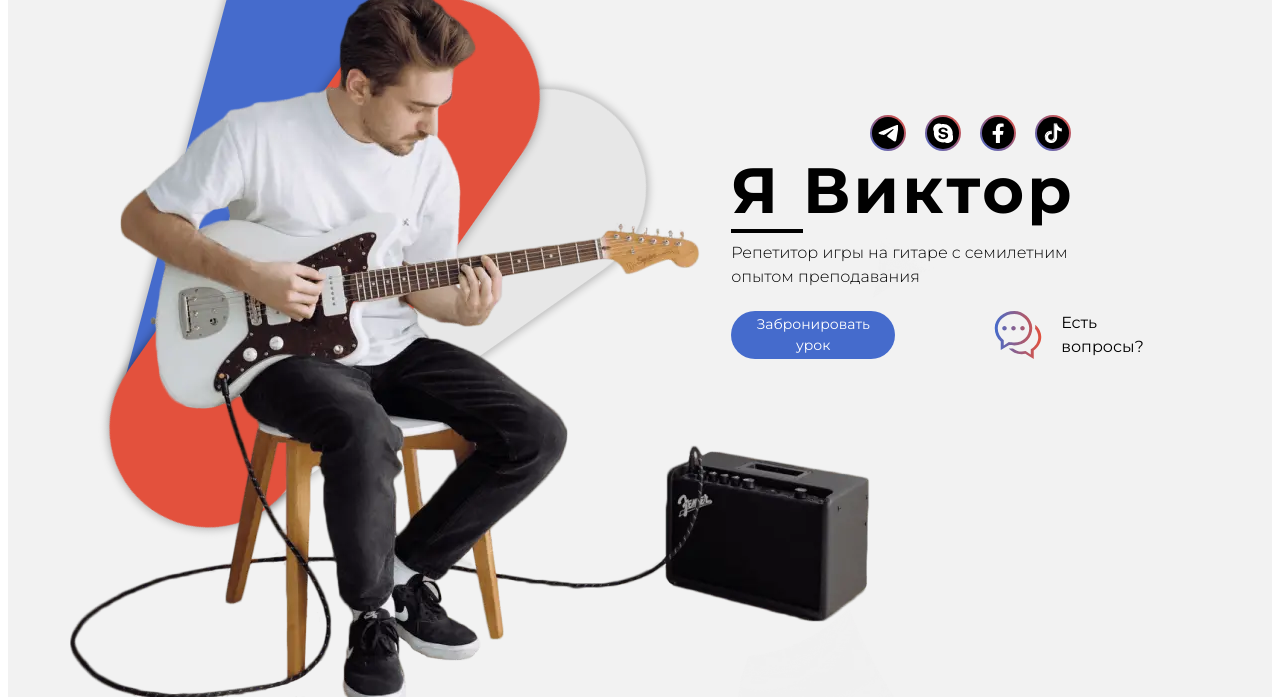
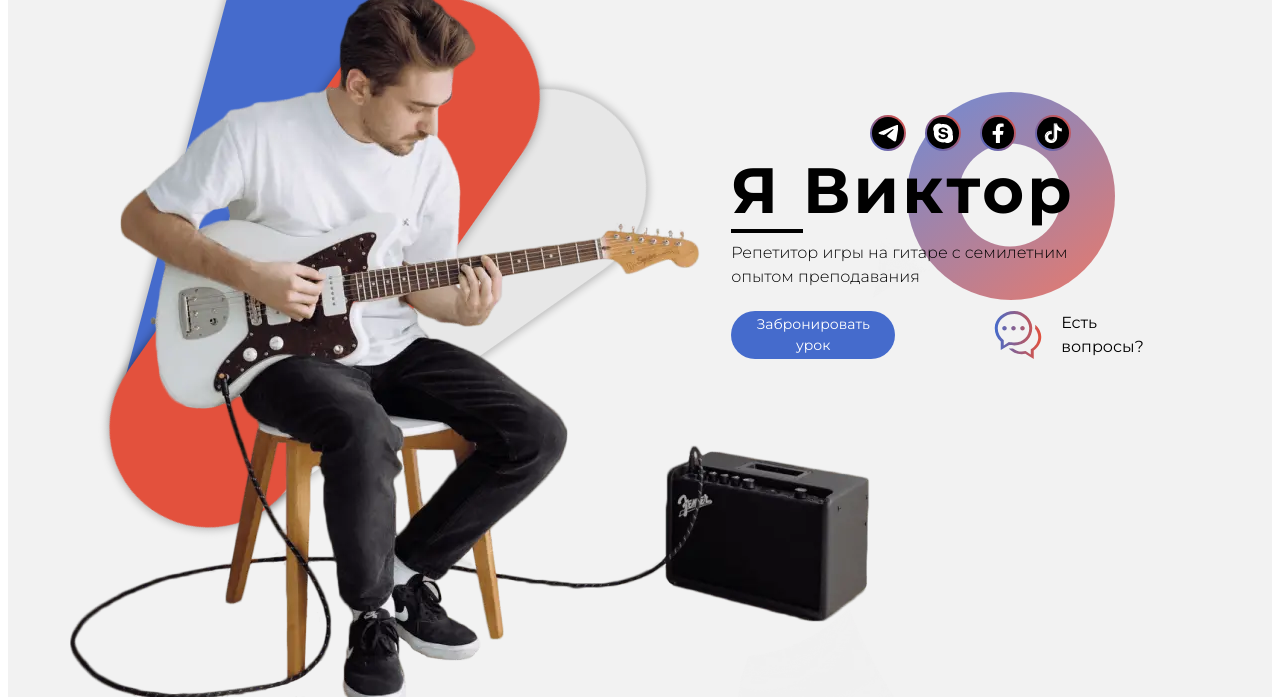
Before and after one commit to attikin-draziwee/GuitarSchool, a website: page src/index.pug in a window 1280 px wide. Shown: the part 111-808 px from the top of the page. Drawn offline with nearby package versions, Linux system fonts and the light colour scheme; files that its build step writes are made by us from their sources; files whose address does not match are found by name.

Commit message:
FULL Hero

```diff
--- a/src/pug/blocks/hero.pug
+++ b/src/pug/blocks/hero.pug
@@ -10,6 +10,7 @@ section.hero: .container.hero__container
   .hero__main
     .hero__content
       .hero__offer
+        ul.donut__list.hero__donut: li.donut__item
         .social.hero__social: ul.social__list
           li.social__item: a.social__link(href="#"): svg.social__icon()
             use(xlink:href="./icons/sprite.svg#socials--telegram")
--- a/src/sass/blocks/hero.scss
+++ b/src/sass/blocks/hero.scss
@@ -145,4 +145,25 @@
     flex-direction: row;
     justify-content: space-between;
   }
+  &__donut {
+    & > .donut__item:nth-of-type(1) {
+      left: 100%;
+      z-index: -1;
+      top: -23px;
+      left: 176px;
+      width: 208px;
+      height: 208px;
+      border-radius: 50%;
+      background: linear-gradient(145deg, lighten($accent-blue, 10%), lighten($accent-orange, 10%));
+      &::after {
+        content: '';
+        transform: translate(50%,50%);
+        position: absolute;
+        width: 103px;
+        height: 103px;
+        border-radius: 50%;
+        background-color: #F2F2F2;
+      }
+    }
+  }
 }
--- a/src/sass/layout/base.scss
+++ b/src/sass/layout/base.scss
@@ -52,6 +52,7 @@ section, header, footer {
 }
 
 .container {
+  position: relative;
   max-width: 1140px;
   width: 100%;
   margin: 0 auto;
@@ -206,3 +207,13 @@ section, header, footer {
     line-height: 150%;
   }
 }
+
+.donut {
+  &__list {
+    position: absolute;
+    > .donut__item {
+      position: absolute;
+    }
+  }
+
+}
```
Also changed, not shown: docs/css/main.min.css, docs/index.html.
